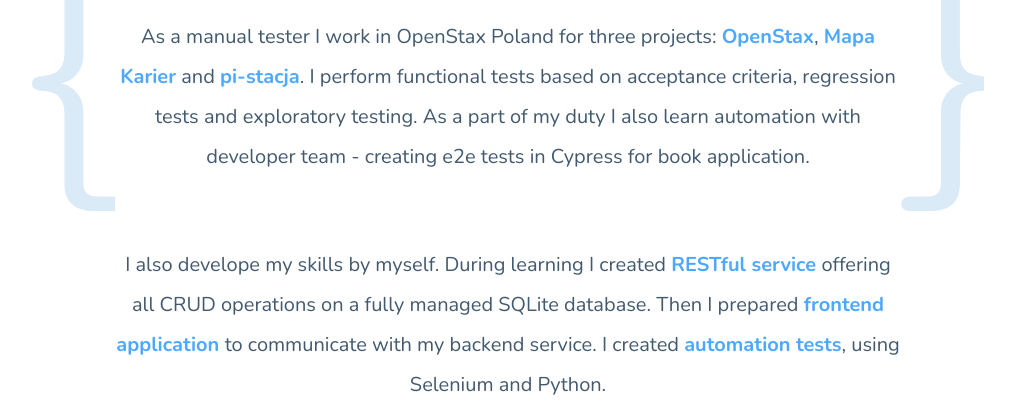
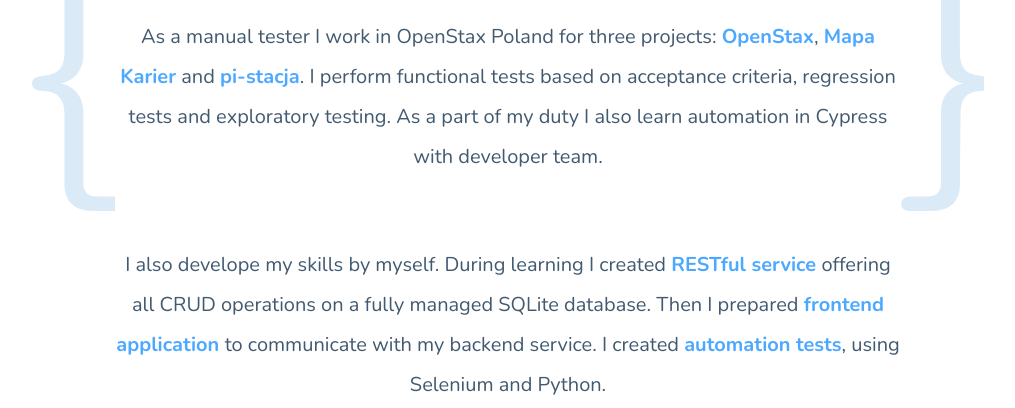
Before and after one commit to ewaforman/ewaforman.github.io, a website built with webpack: page src/pages/index.html in a window 1280 px wide. Shown: the part 392-800 px from the top of the page, without its empty margins (132-1147 px from the left). Built offline with nearby package versions, Linux system fonts and the light colour scheme; no server answers.

Commit message:
update Cypress

```diff
--- a/src/pages/index.html
+++ b/src/pages/index.html
@@ -40,7 +40,7 @@
             href="https://mapakarier.org/">Mapa Karier</a> and <a class="hero__link"
             href="https://www.pistacja.tv/">pi-stacja</a>.
             I perform functional tests based on acceptance criteria, regression tests and exploratory testing.
-             As a part of my duty I also learn automation with developer team - creating e2e tests in Cypress for book application.
+             As a part of my duty I also learn automation in Cypress with developer team.
 
             <p class="hero__paragraph">
             I also develope my skills by myself. During learning I created <a class="hero__link" href="#projects">RESTful service </a> offering all CRUD operations on
```
